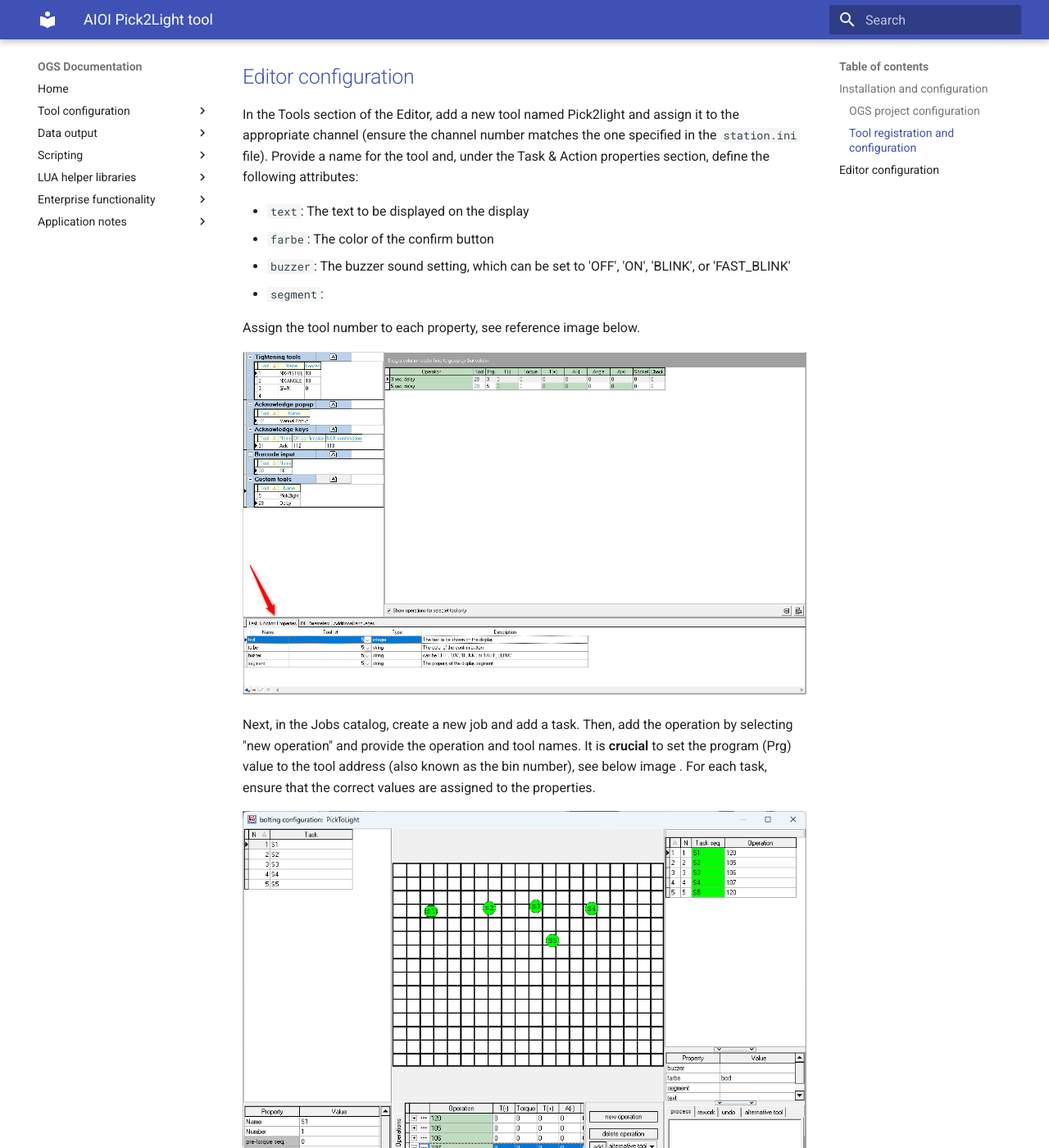
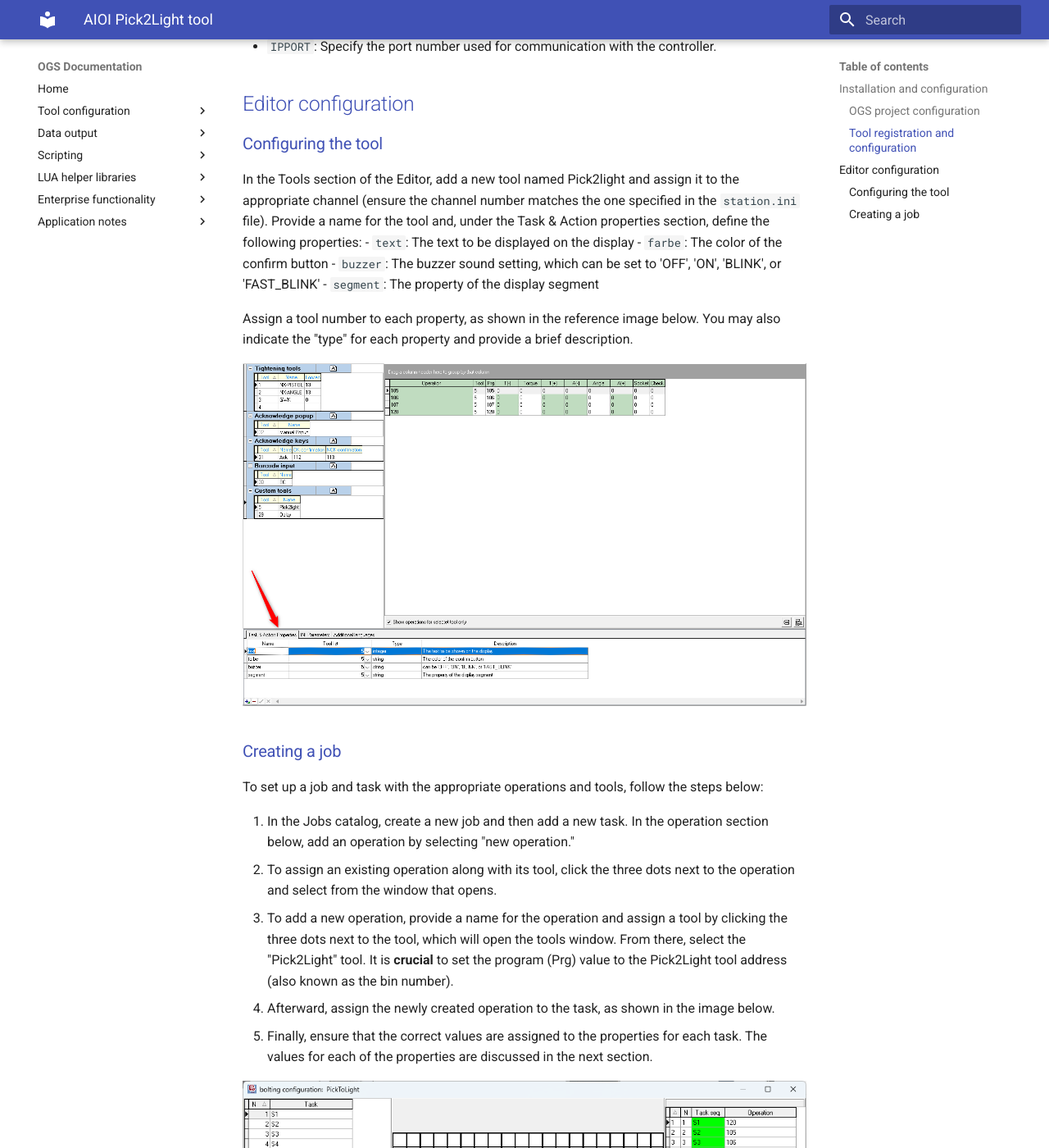
Before and after one commit to haller-erne/ogs, an MkDocs documentation site: the page built from docs/tools/misc/aioi-pick2light.md, in a window 1280 px wide and 1400 px high, scrolled down 1114 px. Shown: the whole window at 82% size. Built offline with MkDocs 1.6.1 and Material for MkDocs 9.7.7, drawn with Linux system fonts in a browser that asks for light colours; some of the changed text lies outside the part shown.

````diff
--- a/docs/tools/misc/aioi-pick2light.md
+++ b/docs/tools/misc/aioi-pick2light.md
@@ -15,11 +15,11 @@
 
 ### OGS project configuration
 
-OGS has an interface to add additional tool drivers by adding Windows-DLLs to the `[TOOL_DLL]` section in `station.ini`. To simplify the creation of custom tool drivers, OGS offers the heLuaTool.dll, which enables the development of tool drivers using pure LUA. With this functionality, the AIOI Pick2Light tool is seamlessly integrated into OGS, see [Lua custom tools](../README.md).
+OGS has an interface to add additional tool drivers by adding Windows-DLLs to the `[TOOL_DLL]` section in `station.ini`. To simplify the creation of custom tool drivers, OGS offers the heLuaTool.dll, which enables the development of tool drivers using pure LUA. With this functionality, the AIOI Pick2Light tool is seamlessly integrated into OGS, see [Lua custom tools](../../v3/lua/customtools.md).
 
 ### Tool registration and configuration
 
-According to the instructions provided in the [Lua custom tools](../README.md), a standard configuration for the `[LuaTool_Pick2Light]` section in `station.ini` is as follows:
+According to the instructions provided in the [Lua custom tools](../../v3/lua/customtools.md), a standard configuration for the `[LuaTool_Pick2Light]` section in `station.ini` is as follows:
 
 ``` ini
 [TOOL_DLL]
@@ -37,6 +37,7 @@
 
 The typical parameters are:
 
+- `DRIVER`: The name of the windows dll that implements tool drivers.
 - `TYPE`: The name of the tool driver specified in your custom LUA tool driver.
 - `IPADDR`: Specify the IP address used for communication with the controller.
 - `IPPORT`: Specify the port number used for communication with the controller.
@@ -44,18 +45,34 @@
 
 ## Editor configuration
 
-In the Tools section of the Editor, add a new tool named Pick2light and assign it to the appropriate channel (ensure the channel number matches the one specified in the `station.ini` file). Provide a name for the tool and, under the Task & Action properties section, define the following attributes:
+### Configuring the tool
 
+In the Tools section of the Editor, add a new tool named Pick2light and assign it to the appropriate channel (ensure the channel number matches the one specified in the `station.ini` file). Provide a name for the tool and, under the Task & Action properties section, define the following properties:
 - `text`: The text to be displayed on the display
 - `farbe`: The color of the confirm button
 - `buzzer`: The buzzer sound setting, which can be set to 'OFF', 'ON', 'BLINK', or 'FAST_BLINK'
-- `segment`:
+- `segment`: The property of the display segment
 
-Assign the tool number to each property, see reference image below.
+Assign a tool number to each property, as shown in the reference image below. You may also indicate the "type" for each property and provide a brief description.
 
 ![properties](resources/properties.png)
 
 
-Next, in the Jobs catalog, create a new job and add a task. Then, add the operation by selecting "new operation" and provide the operation and tool names. It is **crucial** to set the program (Prg) value to the tool address (also known as the bin number), see below image . For each task, ensure that the correct values are assigned to the properties.
+
+### Creating a job
+
+To set up a job and task with the appropriate operations and tools, follow the steps below:
+
+1. In the Jobs catalog, create a new job and then add a new task. In the operation section below, add an operation by selecting "new operation."
+2. To assign an existing operation along with its tool, click the three dots next to the operation and select from the window that opens.
+3. To add a new operation, provide a name for the operation and assign a tool by clicking the three dots next to the tool, which will open the tools window. From there, select the "Pick2Light" tool. It is **crucial** to set the program (Prg) value to the Pick2Light tool address (also known as the bin number).
+4. Afterward, assign the newly created operation to the task, as shown in the image below.
+5. Finally, ensure that the correct values are assigned to the properties for each task. The values for each of the properties are discussed in the next section.
+
+
+
 
 ![prg_specify](resources/prg_specify.png)
+
+
+AIOI color, buzzer, segment properties
````
Also changed, not shown: docs/tools/misc/gui-input.md (added, +58 -0 lines), docs/tools/misc/resources/properties.png.
